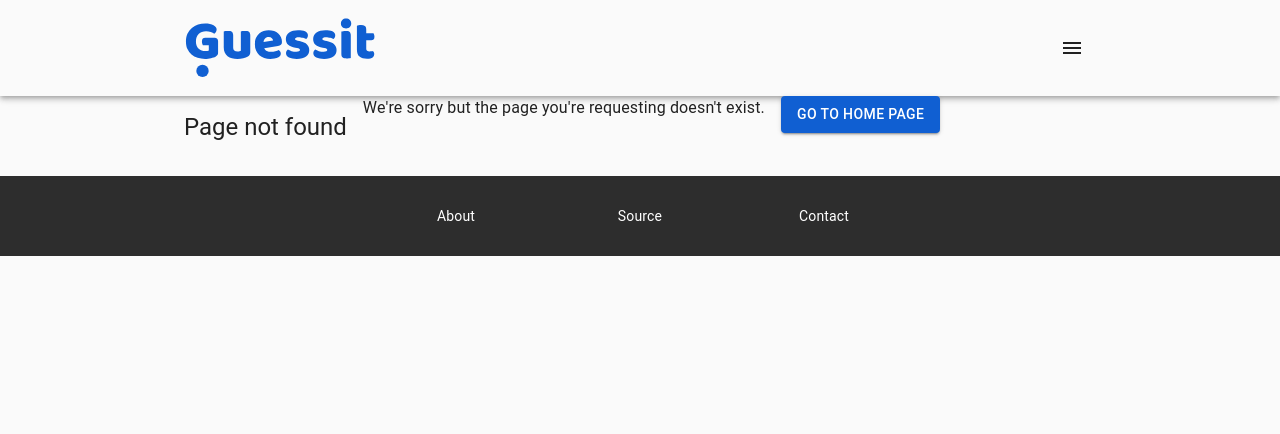
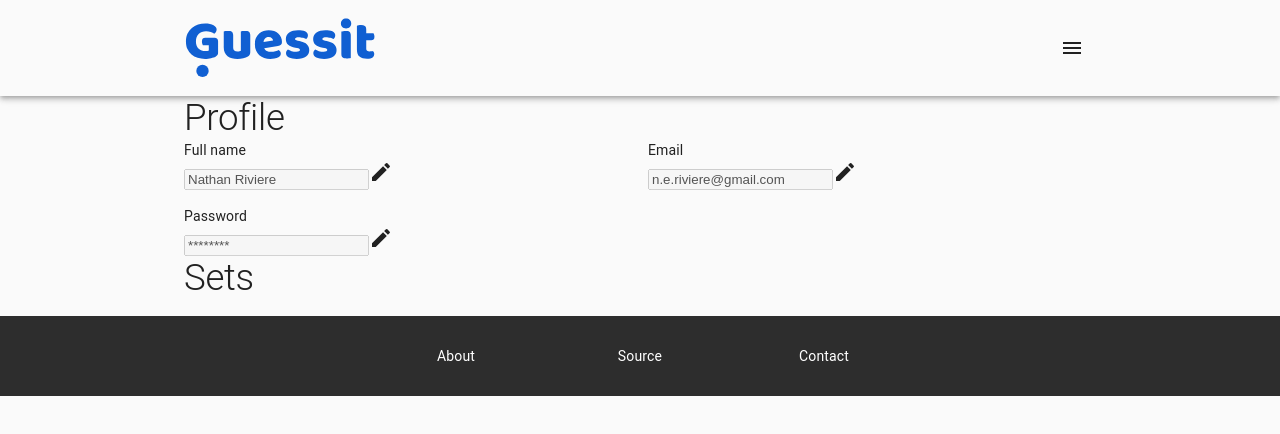
Before and after one commit to nathaner/guessit, a React (Create React App) app: page /profile in a window 1280 px wide. Before the commit this address led to /not-found. Shown: the top 434 px of the page. Built offline with nearby package versions, Linux system fonts and the light colour scheme.

Commit message:
Continued profile implementation

```diff
--- a/src/App.js
+++ b/src/App.js
@@ -11,6 +11,7 @@ import Sentences from './components/Sentences';
 import NewSentences from './components/NewSentences';
 import Pairs from './components/Pairs';
 import NewPairs from './components/NewPairs';
+import Profile from './components/Profile';
 import Login from './components/Login';
 import Register from './components/Register';
 import About from './components/About';
@@ -34,6 +35,7 @@ function App() {
           <Route path="/pairs" component={Pairs} />
           <Route path="/login" component={Login} />
           <Route path="/register" component={Register} />
+          <Route path="/profile" component={Profile} />
           <Route path="/contact" component={Contact} />
           <Route path="/about" component={About} />
           <Route path="/not-found" component={NotFound} />
--- a/src/components/Nav.js
+++ b/src/components/Nav.js
@@ -48,6 +48,8 @@ export default function Nav({ className }) {
   const secondMenu = [
     { text: 'Login', href: '/login' },
     { text: 'Register', href: '/register' },
+    { text: 'Profile', href: '/profile' },
+    { text: 'Logout', href: '/' },
   ];
 
   const list = (anchor) => (
--- /dev/null
+++ b/src/components/Profile.js
@@ -0,0 +1,34 @@
+import React from 'react';
+import Layout from './Layout';
+import Typography from '@material-ui/core/Typography';
+import Grid from '@material-ui/core/Grid';
+import Edit from '@material-ui/icons/Edit';
+
+export default function Profile() {
+  return (
+    <Layout>
+      <Typography variant="h2">Profile</Typography>
+
+      <Grid container spacing={2}>
+        <Grid item xs={12} md={6}>
+          <div>Full name</div>
+          <input value="Nathan Riviere" disabled type="text" />
+          <Edit />
+        </Grid>
+        <Grid item xs={12} md={6}>
+          <div>Email</div>
+          <input value="n.e.riviere@gmail.com" disabled type="text" />
+          <Edit />
+        </Grid>
+        <Grid item xs={12} md={6}>
+          <div>Password</div>
+          <input value="********" disabled type="text" />
+          <Edit />
+        </Grid>
+      </Grid>
+
+      <Typography variant="h2">Sets</Typography>
+      <Grid container spacing={2}></Grid>
+    </Layout>
+  );
+}
```
